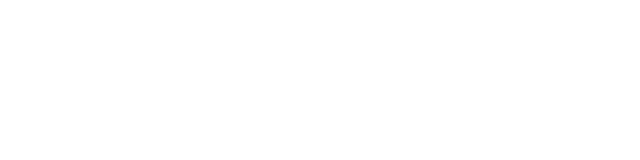
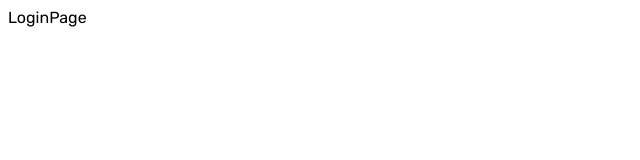
Before and after one commit to youngrokkim2017/mern_social, a React (Create React App) app in the folder client/: page / in a window 1280 px wide. Shown: the top 160 px of the page, without its empty margins (0-640 px from the left). Built offline with nearby package versions, Linux system fonts and the light colour scheme; the HTML template or start-up script is replaced by a standard one.

Commit message:
Add routes

```diff
--- a/client/src/App.js
+++ b/client/src/App.js
@@ -1,9 +1,19 @@
-// import './App.css';
+import { BrowserRouter, Navigate, Routes, Route } from 'react-router-dom'
+
+import HomePage from 'scenes/homePage';
+import LoginPage from 'scenes/loginPage';
+import ProfilePage from 'scenes/profilePage';
 
 function App() {
   return (
     <div className="app">
-
+      <BrowserRouter>
+        <Routes>
+          <Route path="/" element={<LoginPage />} />
+          <Route path="/home" element={<HomePage />} />
+          <Route path="/profile/:userId" element={<ProfilePage />} />
+        </Routes>
+      </BrowserRouter>
     </div>
   );
 }
```
